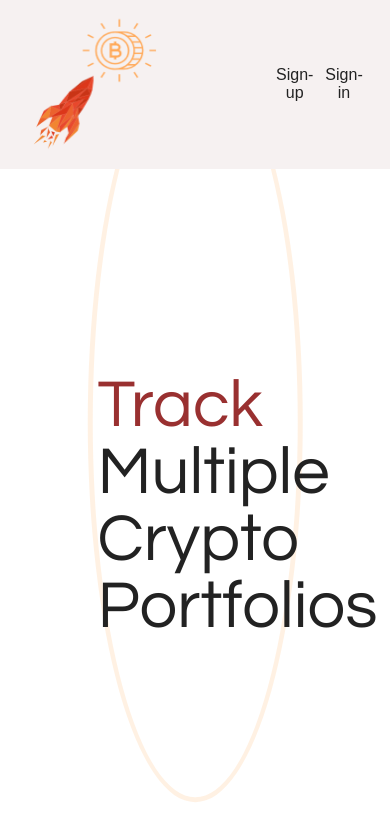
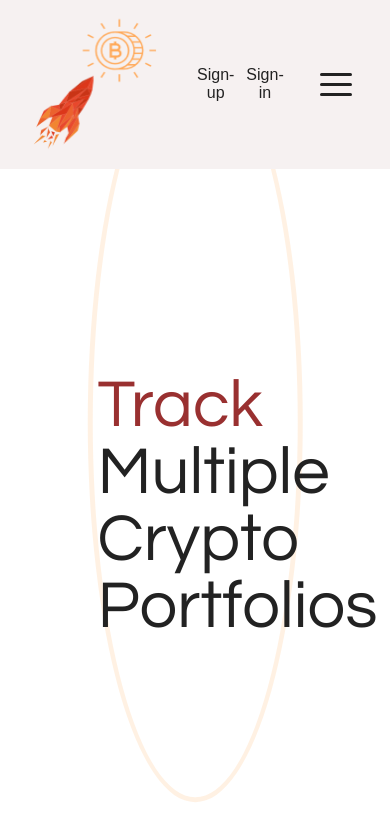
Before and after one commit to StefonSimmons/crypto-ports, a React (Create React App) app in the folder client/: page / in a window 390 px wide. Shown: the top 840 px of the page. Built offline with nearby package versions, Linux system fonts and the light colour scheme; no server answers.

Commit message:
mobile menu icon and backdrop set

```diff
--- /dev/null
+++ b/client/src/layout/HamburgerMenu.jsx
@@ -0,0 +1,26 @@
+import { Sling as Hamburger } from 'hamburger-react'
+import { useState } from 'react'
+
+export default function HamburgerMenu() {
+
+  const [isOpen, setOpen] = useState(false)
+
+  return (
+    <div className="hamburger">
+      <div className="hamburger-icon">
+        <Hamburger
+          color="#222222"
+          duration={0.8}
+          easing="ease-in"
+          label="Show menu"
+          rounded
+          toggled={isOpen}
+          toggle={setOpen}
+          />
+      </div>
+      <div className={`hamburger-menu ${isOpen ? 'opened' : 'closed'}`}>
+
+      </div>
+    </div>
+  )
+}
--- a/client/src/layout/Header.jsx
+++ b/client/src/layout/Header.jsx
@@ -1,6 +1,7 @@
 import { useState } from 'react'
 import { Link } from 'react-router-dom'
 import logo from '../assets/imgs/moon-transparent.png'
+import HamburgerMenu from './HamburgerMenu'
 import Nav from './Nav'
 import SigninForm from './SigninForm'
 import SignupForm from './SignupForm'
@@ -30,11 +31,14 @@ export default function Header(props) {
               handleLogin={props.handleLogin}
             />
             :
-            <Nav
-            handleLogout={props.handleLogout}
-            updateModal={props.updateModal}
-            setAuth={setAuth}
-          />
+            <>
+              <Nav
+              handleLogout={props.handleLogout}
+              updateModal={props.updateModal}
+              setAuth={setAuth}
+              />
+              <HamburgerMenu/>
+            </>
       }
     </header>
   )
--- /dev/null
+++ b/client/src/styles/layout/_hamburger-menu.scss
@@ -0,0 +1,23 @@
+.hamburger-icon{
+  display: none;
+  @media (max-width: $xs) {
+    display: block;
+  }
+}
+
+.hamburger-menu{
+  background-color: rgba(0, 0, 0, 0.35);
+  backdrop-filter: blur(10px);
+  height: 100vh;
+  width: 100vw;
+  position: fixed;
+  left: 0;
+  &.opened{
+    top: 20%;
+    animation: swoop-in 1s ease-in
+  }
+  &.closed{
+    top: 120%;
+    animation: swoop-out 1s ease-out;
+  }
+}
--- a/client/src/styles/main.css
+++ b/client/src/styles/main.css
@@ -29,6 +29,24 @@
   }
   40%, 60% {
     transform: translate3d(-1px, 0, 0);
+  }
+}
+
+@keyframes swoop-in {
+  from {
+    top: 120%;
+  }
+  to {
+    top: 20%;
+  }
+}
+
+@keyframes swoop-out {
+  from {
+    top: 20%;
+  }
+  to {
+    top: 120%;
   }
 }
 
@@ -107,6 +125,35 @@ header img:hover {
   height: 90vh;
   width: 55vw;
   border-radius: 90%;
+}
+
+.hamburger-icon {
+  display: none;
+}
+
+@media (max-width: 576px) {
+  .hamburger-icon {
+    display: block;
+  }
+}
+
+.hamburger-menu {
+  background-color: rgba(0, 0, 0, 0.35);
+  backdrop-filter: blur(10px);
+  height: 100vh;
+  width: 100vw;
+  position: fixed;
+  left: 0;
+}
+
+.hamburger-menu.opened {
+  top: 20%;
+  animation: swoop-in 1s ease-in;
+}
+
+.hamburger-menu.closed {
+  top: 120%;
+  animation: swoop-out 1s ease-out;
 }
 
 .home-screen {
--- a/client/src/styles/main.scss
+++ b/client/src/styles/main.scss
@@ -2,7 +2,7 @@
 
 @import './vars';
 @import './animations';
-@import './layout/header','./layout/nav', './layout/layout';
+@import './layout/header','./layout/nav', './layout/layout', './layout/hamburger-menu';
 @import './screens/home', './screens/port';
 @import './modals/asset', './modals/ports', './modals/delete';
 @import './components/signup';
```
Also changed, not shown: client/src/styles/_animations.scss (+10 -0 lines), 1 other file (tests, documents, lock files or other folders).
